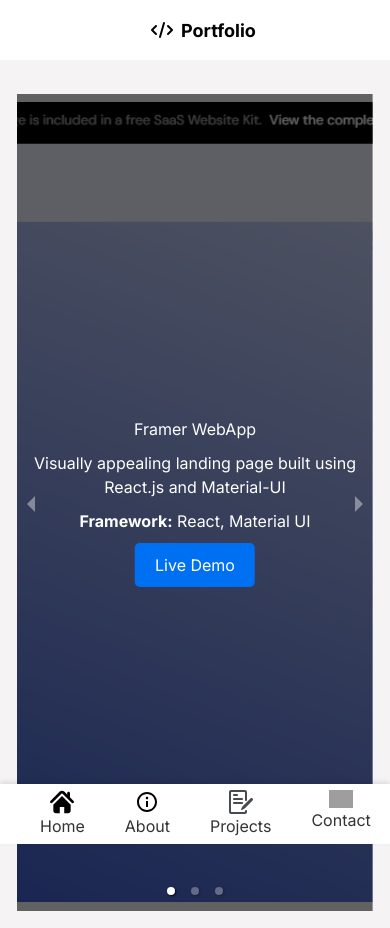
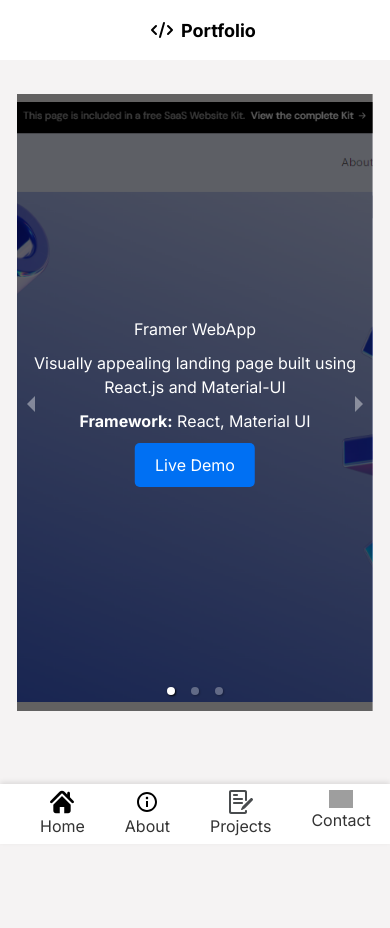
Before and after one commit to ReX027/Portfolio-2.0, a Next.js app: page /projects in a window 390 px wide. After the commit the page ends 844 px from the top, so only its background shows below. Built offline with nearby package versions, Linux system fonts and the light colour scheme; grey boxes are pictures that could not be loaded.

Commit message:
fix: Carousel css in Mobile view

```diff
--- a/src/app/projects/index.module.scss
+++ b/src/app/projects/index.module.scss
@@ -77,7 +77,7 @@
     }
 
     .imageWrapper {
-      height: 800px; /* Adjust height for smaller screens */
+      height: 600px; /* Adjust height for smaller screens */
     }
 
     .overlay {
```
